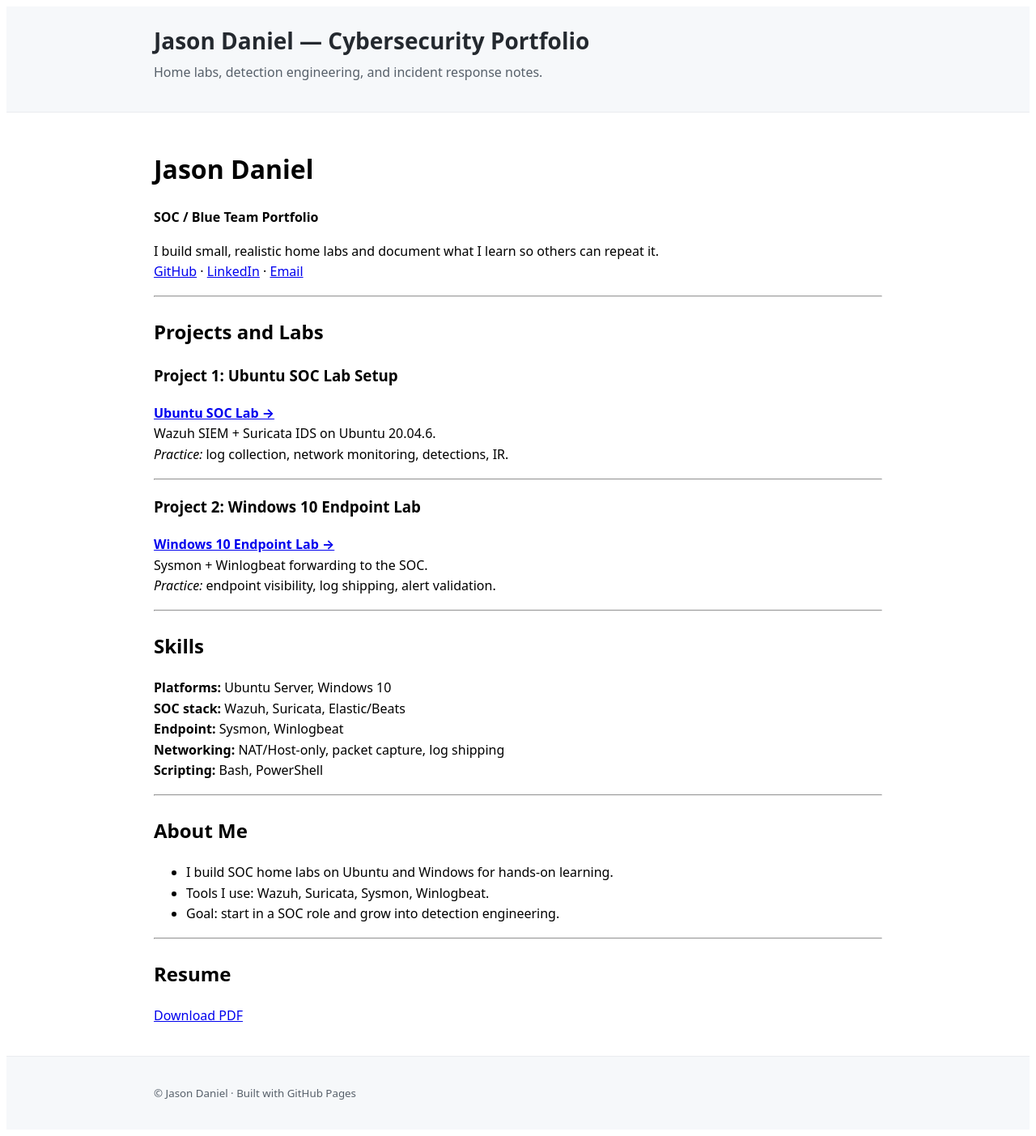
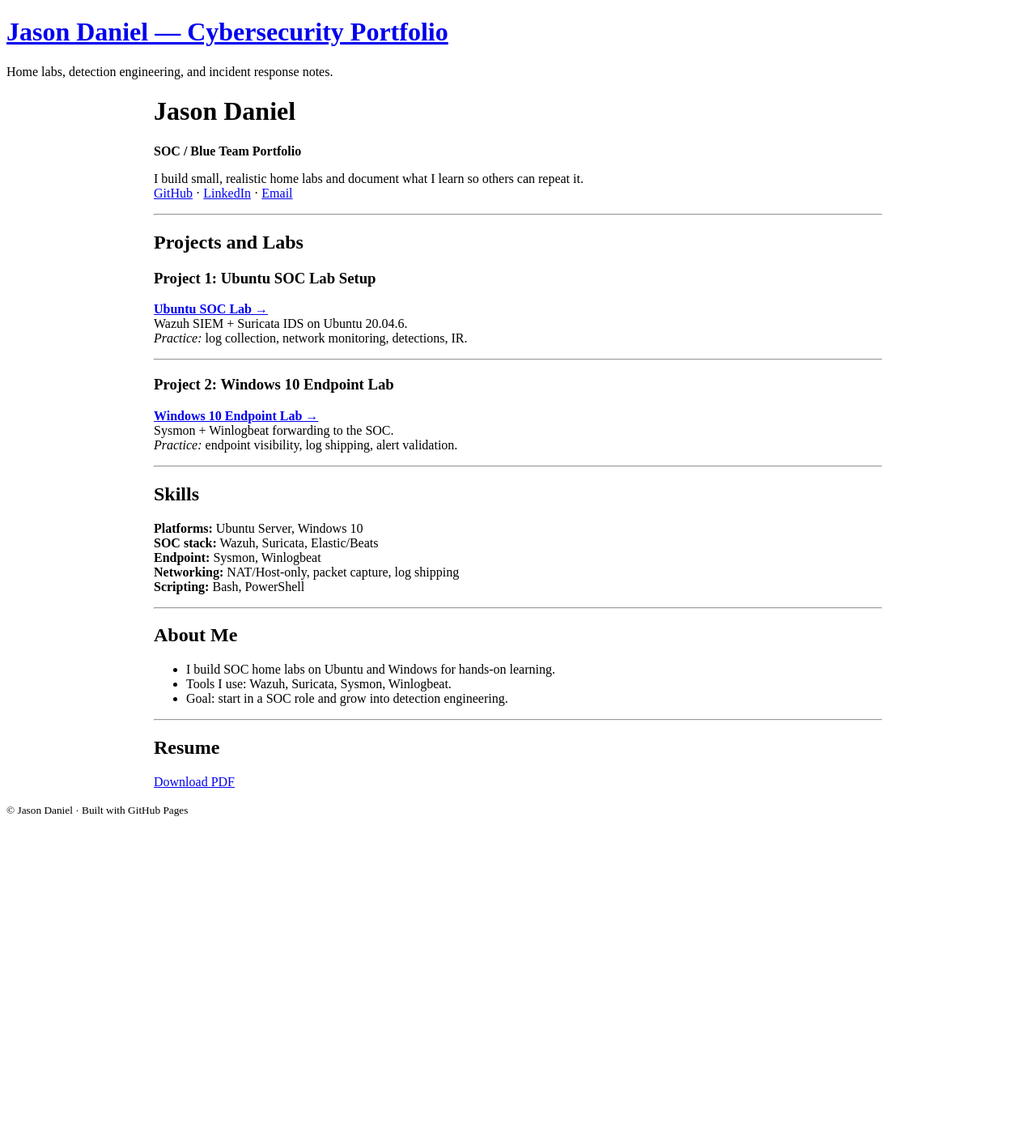
Before and after one commit to cscdanielj/cscdanielj.github.io, a Jekyll site: the page built from index.md, in a window 1280 px wide. Shown: the whole page at 81% size. Built offline with Jekyll 4.4.1, drawn with Linux system fonts in a browser that asks for light colours; after the commit the page ends 1017 px from its top, so only the background shows below that.

Commit message:
Update custom.css

```diff
--- a/assets/css/custom.css
+++ b/assets/css/custom.css
@@ -1,17 +1,17 @@
 :root { --maxw: 900px; }
-body { font-family: system-ui, -apple-system, Segoe UI, Roboto, Arial, sans-serif; line-height: 1.6; }
-.wrap { max-width: var(--maxw); margin: 0 auto; padding: 1.25rem; }
-
-.site-header { background: #f6f8fa; border-bottom: 1px solid #eaecef; }
-.site-title { margin: 0; font-size: 1.75rem; }
-.site-title a { text-decoration: none; color: #24292f; }
-.site-tagline { margin: .25rem 0 1rem; color: #57606a; }
-.site-nav a { margin-right: 1rem; color: #0969da; text-decoration: none; }
-.site-nav a:hover { text-decoration: underline; }
-
-.site-content h1, .site-content h2 { margin-top: 1.5rem; }
-.card { border: 1px solid #eaecef; border-radius: 8px; padding: 1rem; margin: 1rem 0; background: #fff; }
+main { max-width: var(--maxw); margin: 0 auto; }
+section { margin: 1.25rem 0 2rem; }
+.card {
+  border: 1px solid #eaecef; border-radius: 8px; padding: 1rem; background: #fff;
+  box-shadow: 0 1px 0 rgba(27,31,36,0.04);
+}
 .card h3 { margin-top: 0; }
 .badges img { margin-right: .4rem; vertical-align: middle; }
 
-.site-footer { border-top: 1px solid #eaecef; background: #f6f8fa; padding: .75rem 0; color: #57606a; }
+---
+layout: default
+---
+
+<link rel="stylesheet" href="{{ "/assets/css/custom.css" | relative_url }}">
+
+{{ content }}
```
